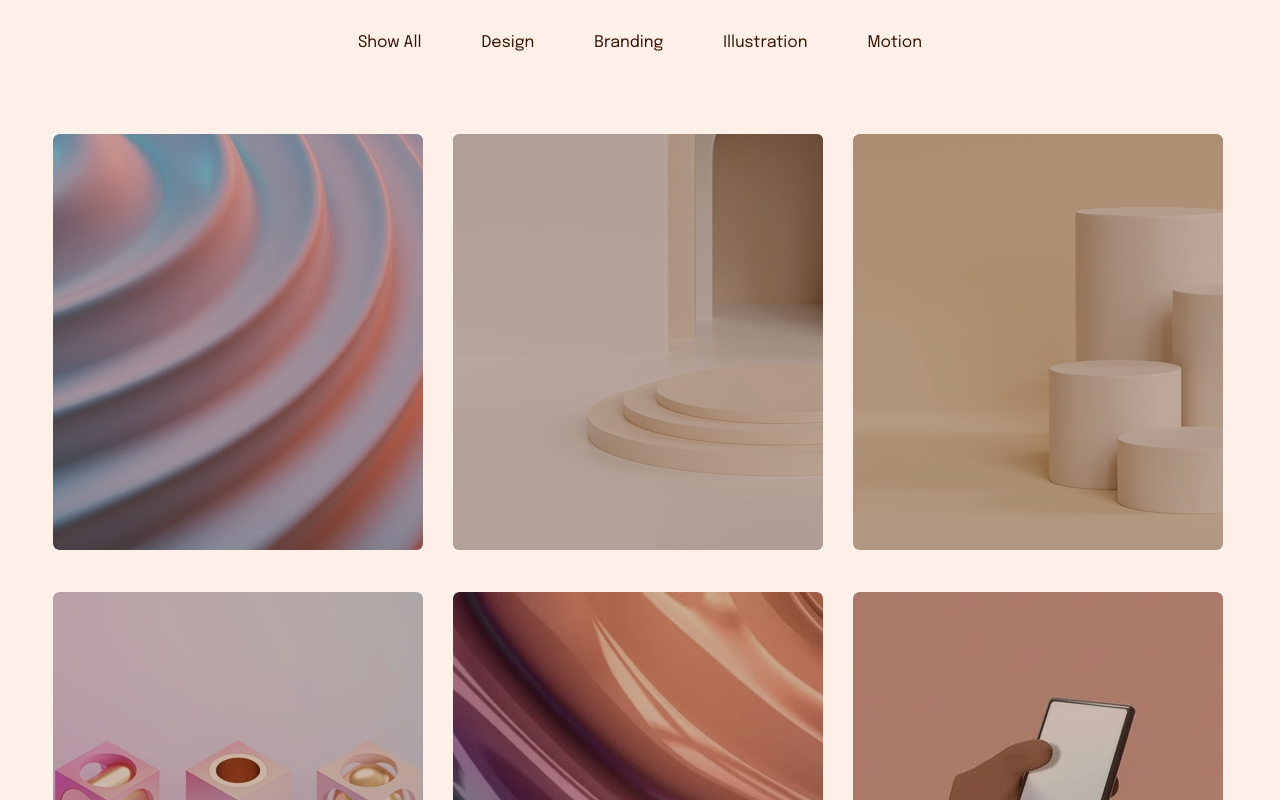
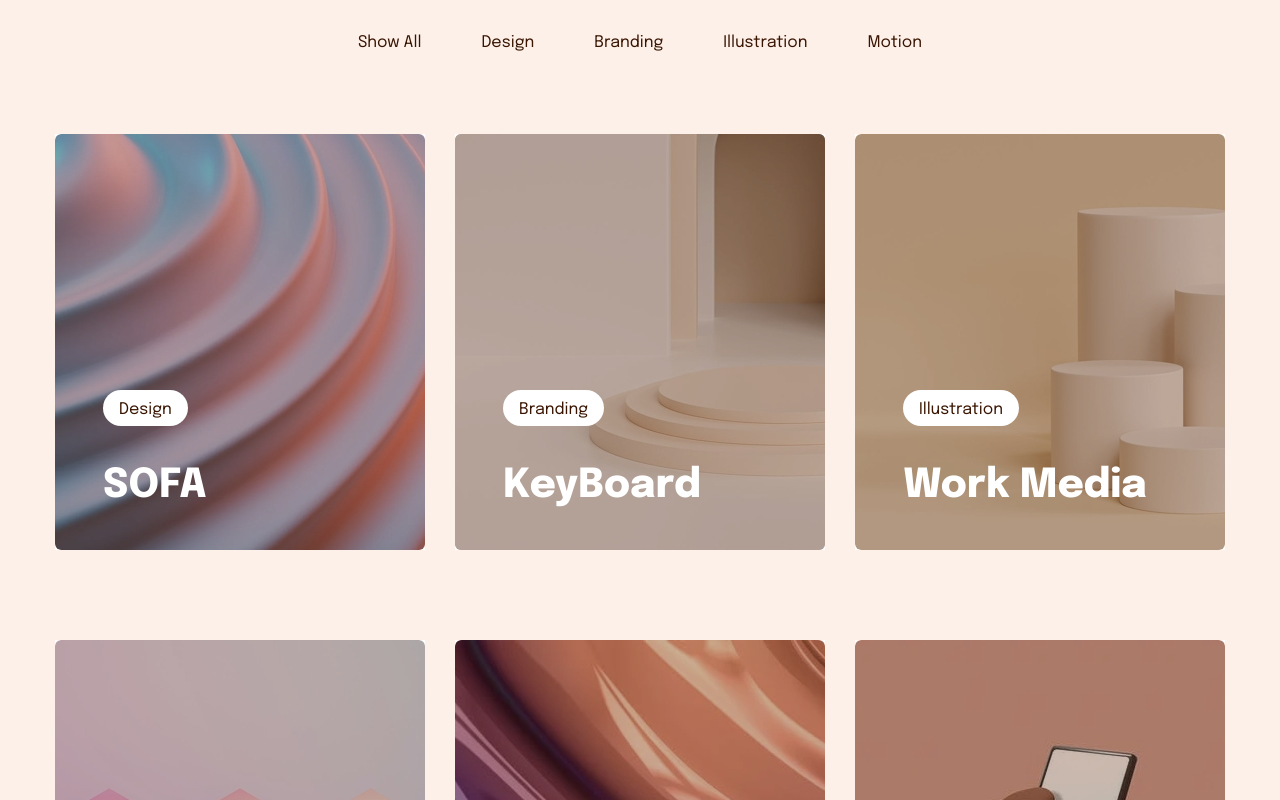
Before and after one commit to sabanin-k/jupiter, a React (Create React App) app: page / in a window 1280 px wide. Shown: the part 520-1320 px from the top of the page. Built offline with nearby package versions, Linux system fonts and the light colour scheme.

Commit message:
Add Cards

```diff
--- a/src/components/Card/Card.module.scss
+++ b/src/components/Card/Card.module.scss
@@ -1,3 +1,30 @@
 @import "../../utils/colors.scss";
 @import "../../utils/mediaQueries.scss";
 @import "../../utils/pixelsToRem.scss";
+
+.card {
+    position: relative;
+}
+
+.category {
+    margin: 0;
+    padding: rem(4) rem(16) rem(0) rem(16);
+    text-transform: capitalize;
+    color: $font-brown;
+    background-color: #fff;
+    border-radius: 19px;
+    position: absolute;
+    top: 256px;
+    left: 48px;
+}
+
+.name {
+    margin: 0;
+    font-size: rem(40);
+    line-height: rem(48);
+    font-weight: 800;
+    color: #fff;
+    position: relative;
+    top: -100px;
+    left: 48px;
+}
--- a/src/components/Card/Card.tsx
+++ b/src/components/Card/Card.tsx
@@ -1,13 +1,18 @@
 import { FC } from 'react'
+import styles from './Card.module.scss'
 
 interface Props {
+    name: string
+    category: string
     src: string
 }
 
-export const Card: FC<Props> = ({ src }) => {
+export const Card: FC<Props> = ({ name, category, src }) => {
     return (
-        <div>
-            <img src={src} alt="card" />
+        <div className={styles.card}>
+            <img src={src} alt={name} />
+            <span className={styles.category}>{category}</span>
+            <p className={styles.name}>{name}</p>
         </div>
     )
 }
--- a/src/components/Main/Main.module.scss
+++ b/src/components/Main/Main.module.scss
@@ -32,11 +32,16 @@
         padding: 0;
         color: $font-brown;
     }
+
+    @media (max-width: $mobile) {
+        display: none;
+    }
 }
 
 .cards {
     margin-top: rem(75);
     display: flex;
+    justify-content: center;
     flex-wrap: wrap;
     gap: rem(30)
 }
--- a/src/components/Main/Main.tsx
+++ b/src/components/Main/Main.tsx
@@ -18,7 +18,11 @@ export const Main: FC = () => {
                 </div>
                 <div className={styles.cards}>
                     {data.map(card => {
-                        return <Card key={card.id} src={card.image} />
+                        return <Card
+                            key={card.id}
+                            name={card.name}
+                            category={card.category}
+                            src={card.image} />
                     })}
                 </div>
             </div>
```
